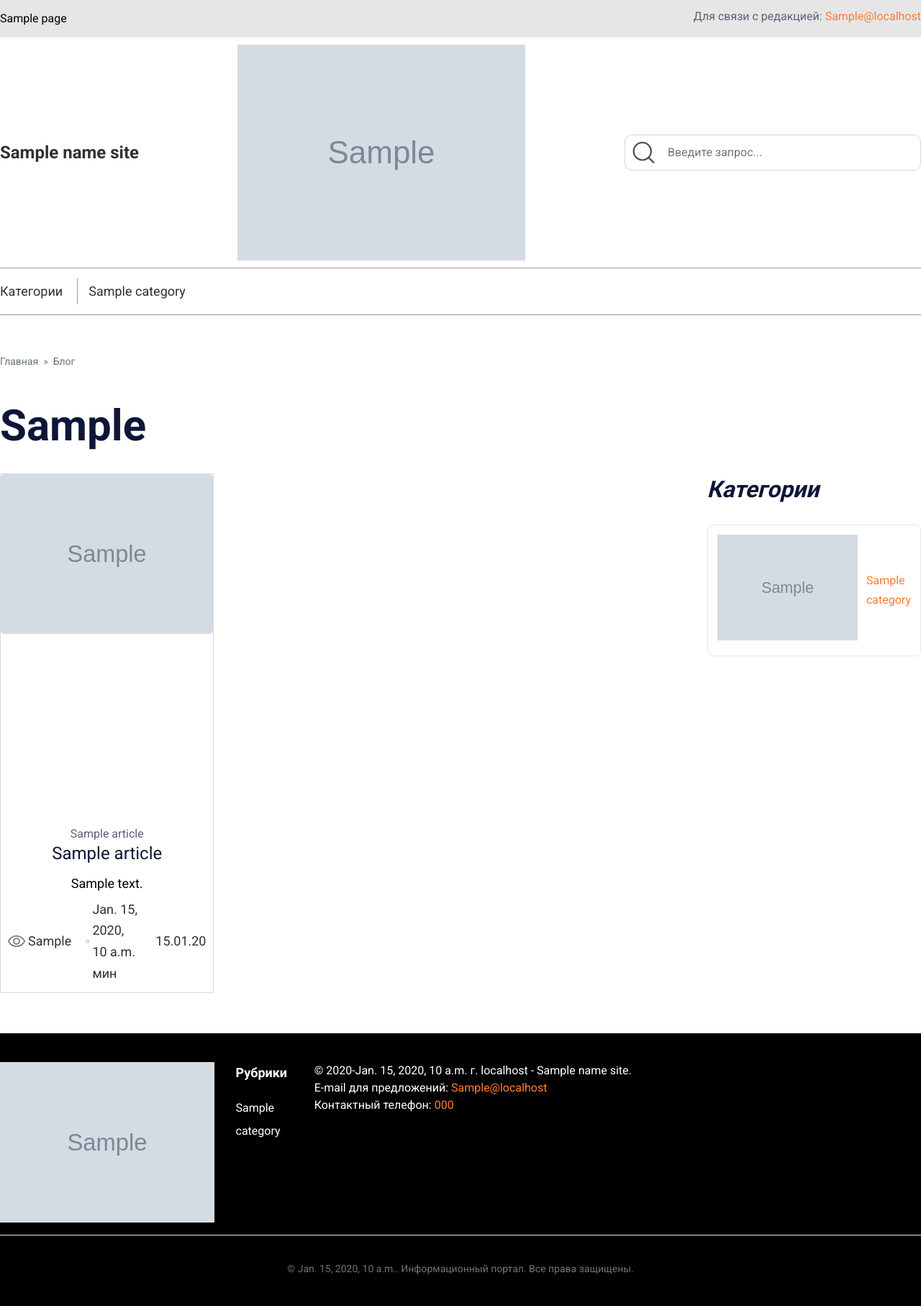
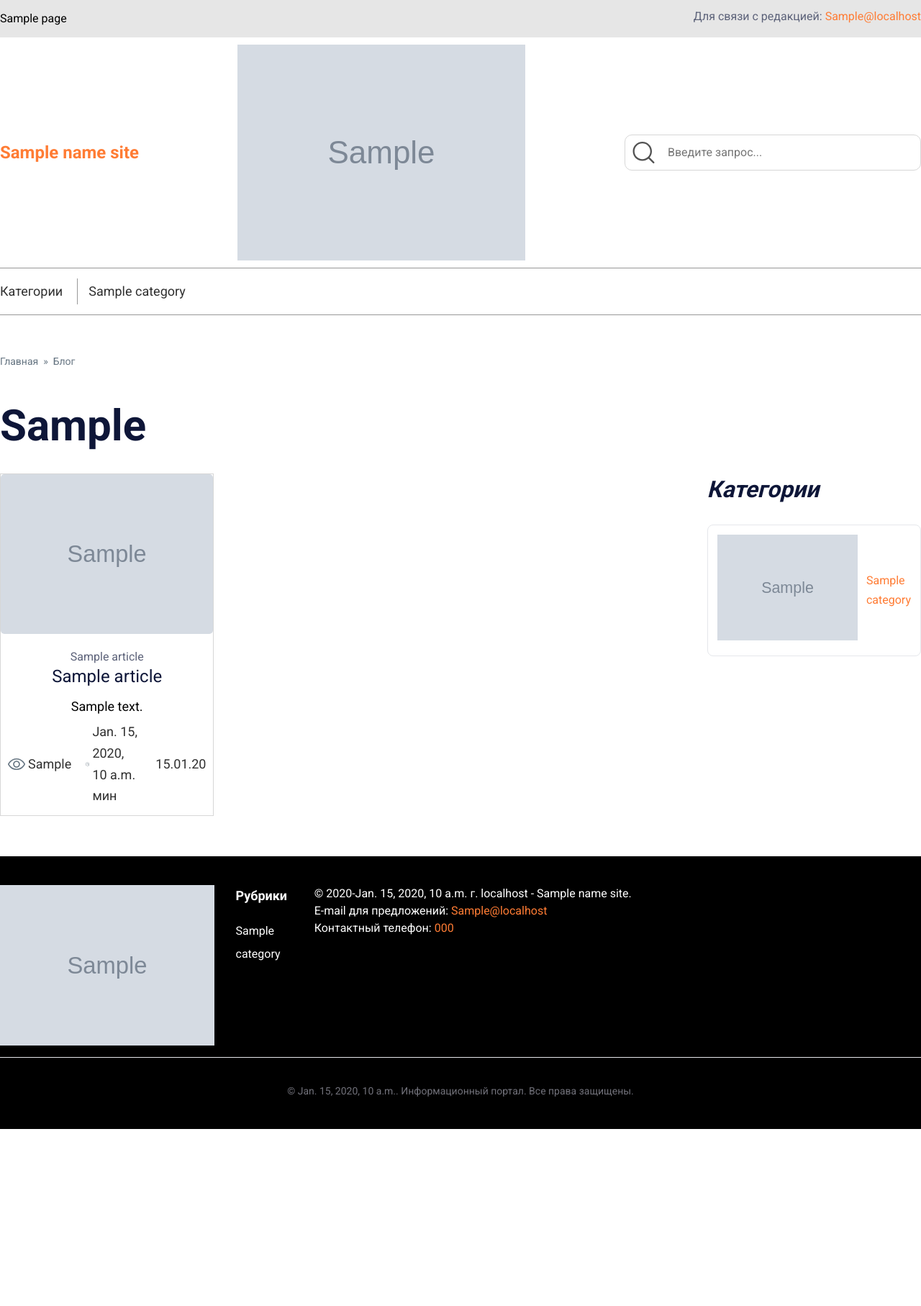
Before and after one commit to Maksimus1722/pbn, a Django app: template dogtools/pbn/templates/pbn/blog_fourth/blog.html in a window 1280 px wide. Shown: the whole page at 72% size. After the commit the page ends 1569 px from the top, so only its background shows below. Run offline with Django 5.2, Linux system fonts and the light colour scheme; the template is opened without the code that fills it: most values are stand-ins (such as "Sample title", 1, 10 or a date in 2020); grey boxes marked "Sample" are stand-in pictures; some libraries are stand-ins or nearby versions; some web fonts are replaced.

Commit message:
фикс 4-ый шаблон

```diff
--- a/dogtools/pbn/templates/pbn/blog_fourth/base.html
+++ b/dogtools/pbn/templates/pbn/blog_fourth/base.html
@@ -77,7 +77,9 @@
             <div class="grid">
                 <header id="theme-header" role="banner">
                     <div class="header-top">
-                        <div class="header_desc">{{ name_site }}</div>
+                        <div class="header_desc">
+                            <a clas="link-name-site-header" href="/">{{ name_site }}</a>
+                        </div>
                         <a class="logo" href="/">
                             <img src="/media/{{ logo }}" alt="{{ name_site }}">
                         </a>
--- a/static/pbn/blog_fourth/css/style.css
+++ b/static/pbn/blog_fourth/css/style.css
@@ -1147,7 +1147,6 @@ article {
     overflow: hidden;
     position: relative;
     max-width: 100%;
-    height: 468px;
     transition: all .5s ease;
 }
 
@@ -1881,6 +1880,10 @@ blockquote::before,
     color: #2563EB;
 }
 
+.link-name-site-header {
+    color: #000000;
+}
+
 /* 13.Responsive */
 @media (min-width:1024px) and (max-width:1300px) {
     header#theme-header {
```
